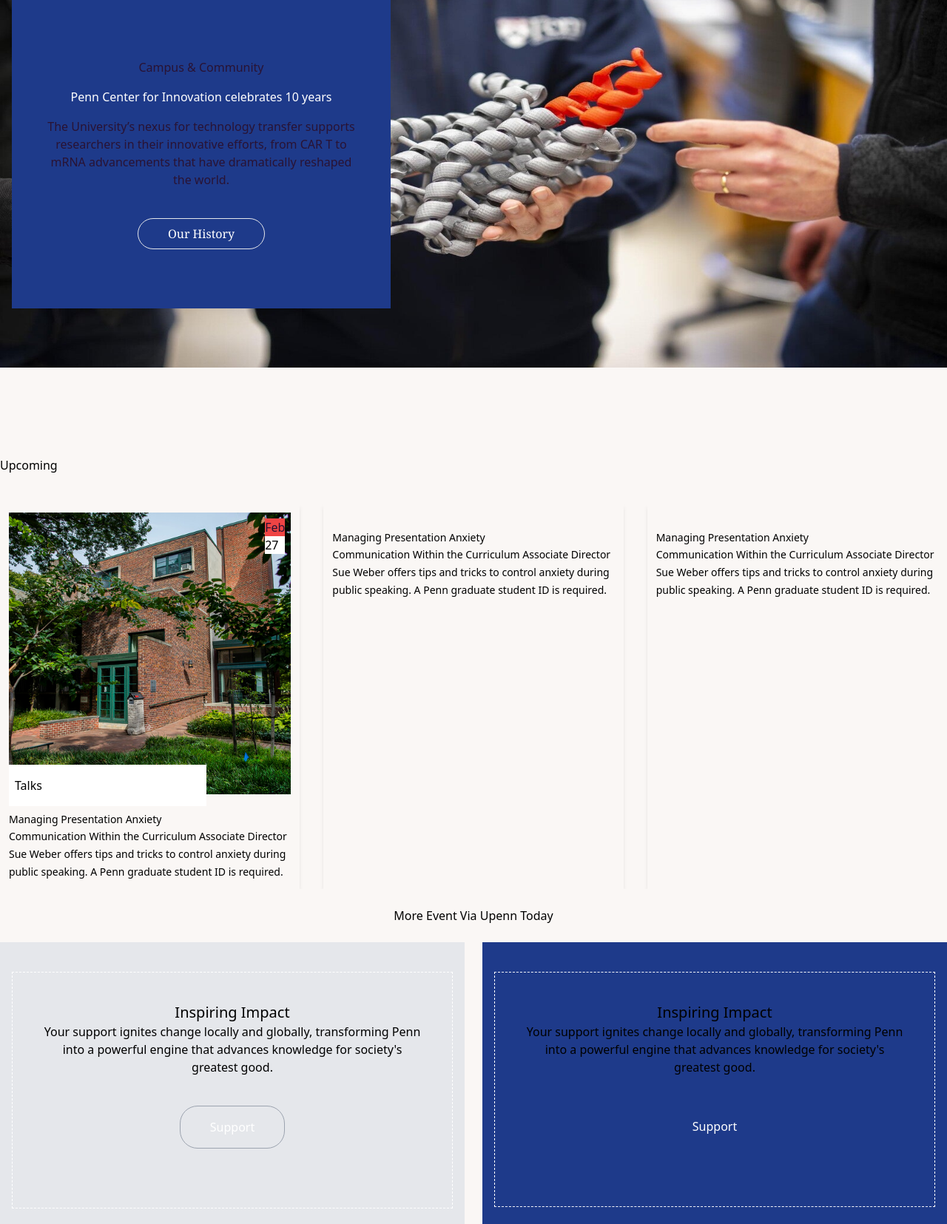
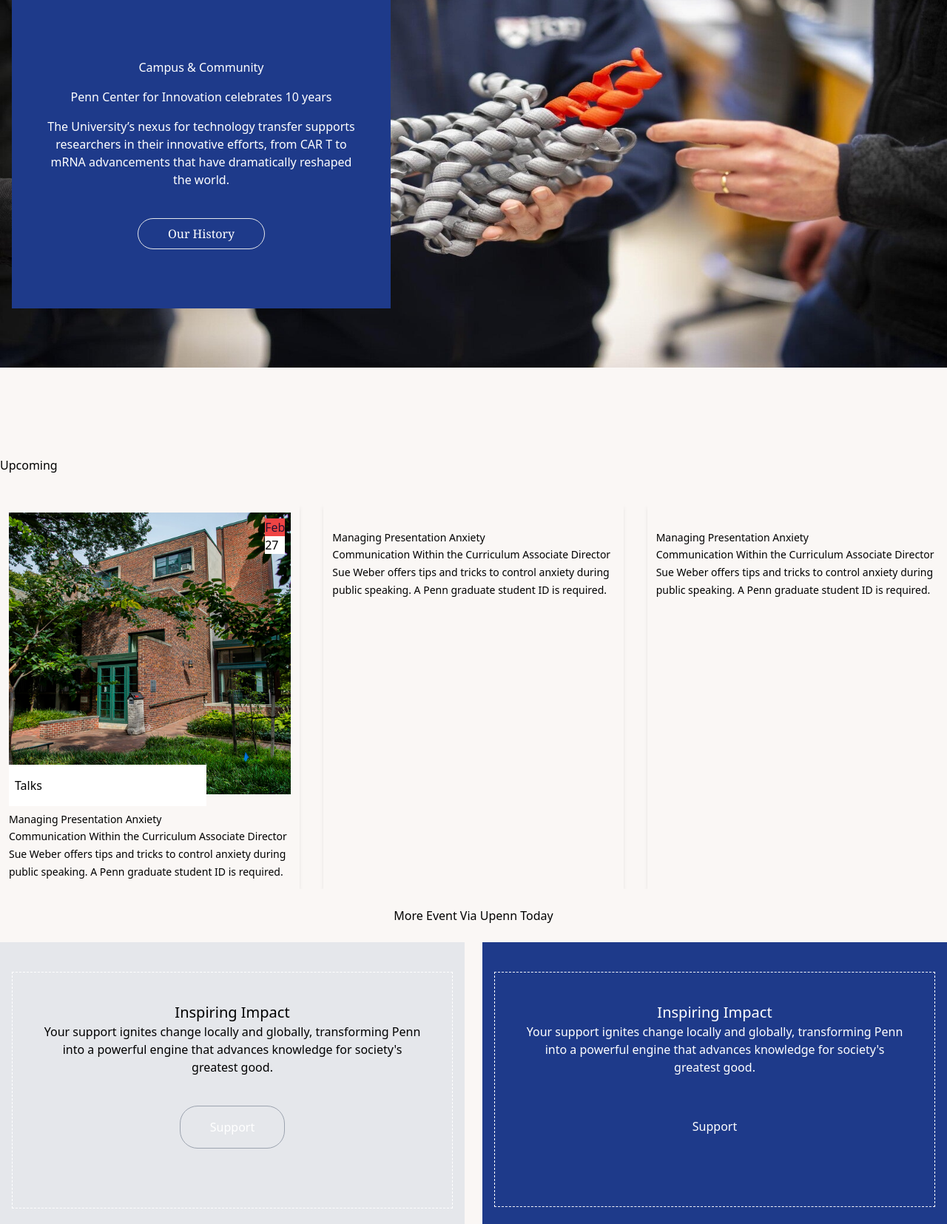
Before and after one commit to Aimable2002/The-Gym-Tailwindcss, a website built with Vite: page index.html in a window 1280 px wide. Shown: the part 1361-3016 px from the top of the page at 74% size. Built offline with nearby package versions, Linux system fonts and the light colour scheme.

Commit message:
sixth commit gate

```diff
--- a/index.html
+++ b/index.html
@@ -156,11 +156,11 @@
             <img src="./assets/penn-center-innovation (1).jpeg" alt="" class="max-h-[500px] w-full hidden sm:inline">
         </div>
         <div class="absolute -bottom-20 md:bottom-20 md:left-4 right-11 bg-blue-900 w-[80%] md:w-[40%] md:py-20 md:px-10 ">
-            <h3 class="text-center">  Campus & Community</h3>
+            <h3 class="text-center text-white">  Campus & Community</h3>
             <h2 class="text-center text-white py-4">
                 Penn Center for Innovation celebrates 10 years
             </h2>
-            <p class="font-thin text-center">
+            <p class="font-thin text-center text-white">
                 The University’s nexus for technology transfer supports researchers in their
                 innovative efforts, from CAR T to mRNA advancements that have dramatically reshaped the world.
             </p>
@@ -242,10 +242,10 @@
 
             <div class="bg-blue-900 py-10">
                 <div class=" p-10 ml-4 mr-4 border border-dashed border-white ">
-                    <h1 class="text-xl text-black text-center">
+                    <h1 class="text-xl text-white text-center">
                         Inspiring Impact
                     </h1>
-                    <p class="text-black text-center">
+                    <p class="text-white text-center">
                         Your support ignites change locally and globally, transforming Penn into a powerful engine that
                         advances knowledge for society's greatest good.
                     </p>
```
